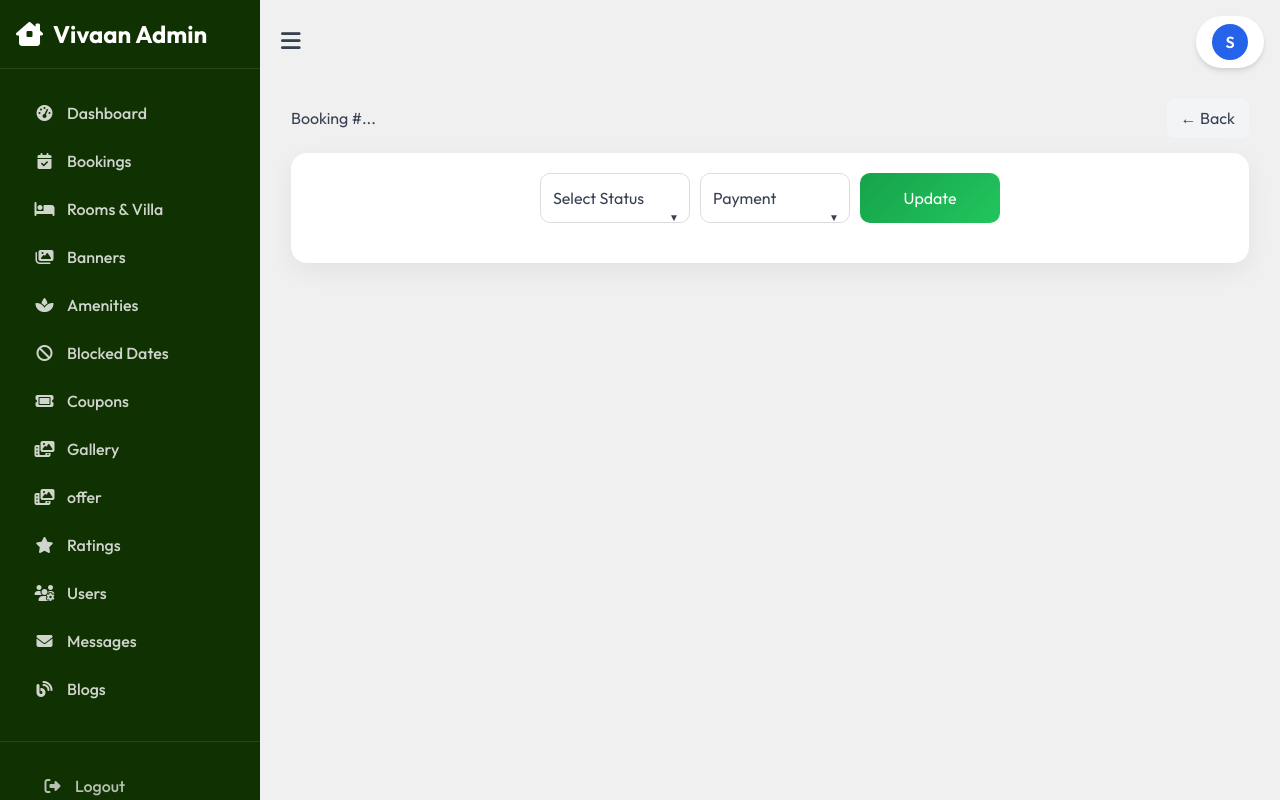
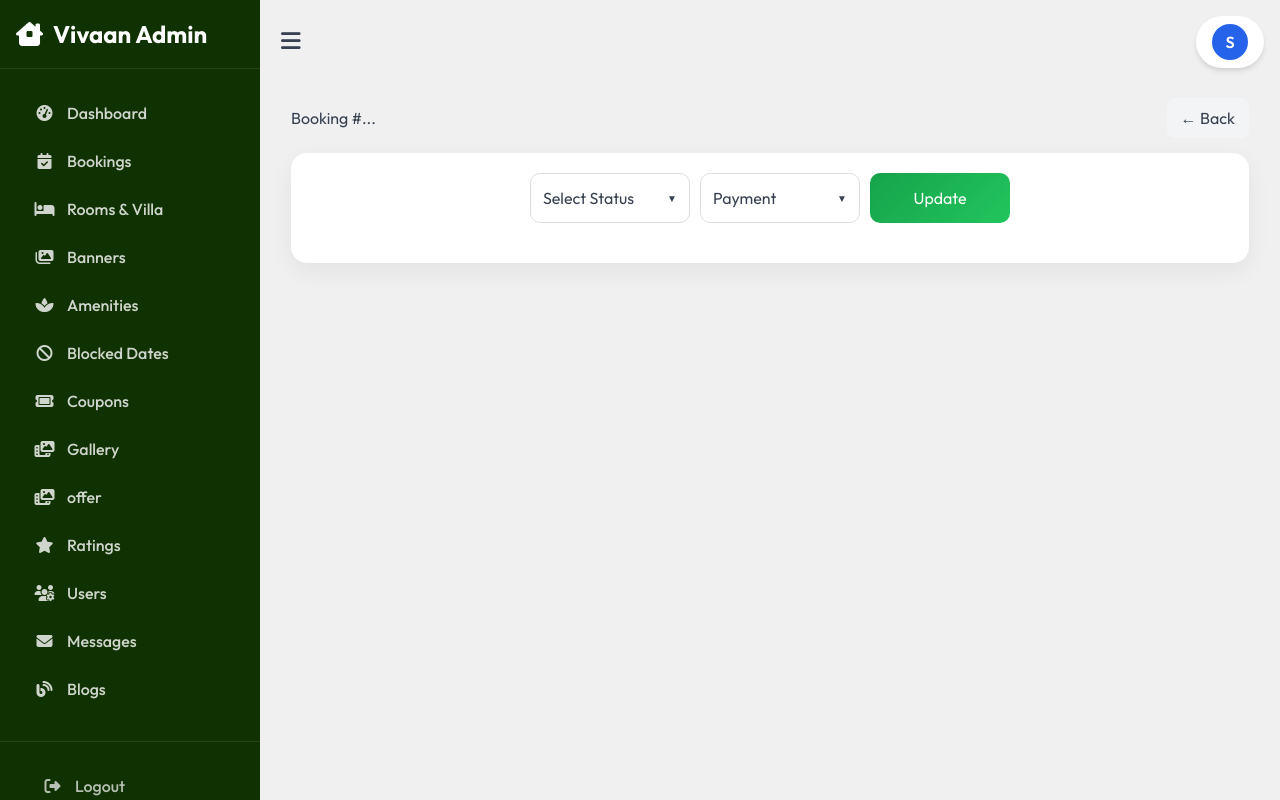
Before and after one commit to Anusha-muraboina/vivaan_formhouse, a Django app: page /vivvan_admin/booking-api-detail/1/ in a window 1280 px wide. Run offline with Django 4.2, Linux system fonts and the light colour scheme; the visitor is signed in with stand-in values (Sample User, id 1); parts of the project's set-up code (start-up, migrations or seed data) failed here and were passed over; some libraries are stand-ins or nearby versions.

Commit message:
updated the changes in the dashboard
updated the changes in the dashboard

```diff
--- a/resort/urls.py
+++ b/resort/urls.py
@@ -37,4 +37,7 @@ urlpatterns = [
     path("payment-processing/", views.payment_processing, name="payment_processing"),
     path("check-booking-status/", views.check_booking_status, name="check_booking_status"),
 
+
+    path('api/vivaan-offers/', views.VivaanOfferAPI , name="vivaan-offers-farmhouse"),
+
 ]
--- a/resort_project/settings.py
+++ b/resort_project/settings.py
@@ -127,7 +127,7 @@ DATABASES = {
         'NAME': 'vivaan_db',
         'USER': 'vivaan_user',
         'PASSWORD': 'Vivaanfarmhouse@123',
-        'HOST': '13.205.98.67',
+        'HOST': '127.0.0.1',
         'PORT': '3306',
         'OPTIONS': {
             'init_command': "SET sql_mode='STRICT_TRANS_TABLES'",
--- a/templates/adminpanel/booking_api_detail.html
+++ b/templates/adminpanel/booking_api_detail.html
@@ -23,8 +23,10 @@
         <div class="update-box">
 
             <!-- STATUS DROPDOWN -->
-            <div class="dropdown" onclick="toggleDropdown('statusDropdown')">
-                <div id="statusSelected">Select Status</div>
+            <div class="dropdown">
+                <div class="dropdown-selected" onclick="toggleDropdown('statusDropdown', event)">
+                    <span id="statusSelected">Select Status</span>
+                </div>
                 <div class="dropdown-menu" id="statusDropdown">
                     <div onclick="selectOption('status','pending')">Pending</div>
                     <div onclick="selectOption('status','confirmed')">Confirmed</div>
@@ -34,8 +36,10 @@
             </div>
 
             <!-- PAYMENT DROPDOWN -->
-            <div class="dropdown" onclick="toggleDropdown('paymentDropdown')">
-                <div id="paymentSelected">Payment</div>
+            <div class="dropdown">
+                <div class="dropdown-selected" onclick="toggleDropdown('paymentDropdown', event)">
+                    <span id="paymentSelected">Payment</span>
+                </div>
                 <div class="dropdown-menu" id="paymentDropdown">
                     <div onclick="selectOption('payment','pending')">Pending</div>
                     <div onclick="selectOption('payment','partial')">Partial</div>
@@ -104,16 +108,20 @@
     position:relative;
     background:#fff;
     border:1px solid #ddd;
-    padding:12px;
     border-radius:10px;
     cursor:pointer;
-    min-width:150px;
+    min-width:160px;
 }
 
-.dropdown:after {
+.dropdown-selected {
+    padding:12px;
+    display:flex;
+    justify-content:space-between;
+    align-items:center;
+}
+
+.dropdown-selected::after {
     content:"▼";
-    position:absolute;
-    right:10px;
     font-size:10px;
 }
 
@@ -192,14 +200,6 @@
         width:100%;
     }
 
-    .update-box {
-        position:sticky;
-        bottom:0;
-        background:#fff;
-        padding:10px;
-        border-top:1px solid #eee;
-    }
-
 }
 
 </style>
@@ -209,29 +209,46 @@
 let selectedStatus = "pending";
 let selectedPayment = "pending";
 
-/* TOGGLE */
-function toggleDropdown(id) {
-    document.getElementById(id).style.display =
-        document.getElementById(id).style.display === "block" ? "none" : "block";
+/* TOGGLE DROPDOWN */
+function toggleDropdown(id, event) {
+    event.stopPropagation();
+
+    document.querySelectorAll(".dropdown-menu").forEach(menu => {
+        if (menu.id !== id) {
+            menu.style.display = "none";
+        }
+    });
+
+    let dropdown = document.getElementById(id);
+
+    dropdown.style.display =
+        dropdown.style.display === "block" ? "none" : "block";
 }
 
-/* SELECT */
+/* SELECT OPTION */
 function selectOption(type, value) {
 
     if(type === "status"){
         selectedStatus = value;
-        document.getElementById("statusSelected").innerText = value;
+        document.getElementById("statusSelected").innerText = value.toUpperCase();
         document.getElementById("statusDropdown").style.display="none";
     }
 
     if(type === "payment"){
         selectedPayment = value;
-        document.getElementById("paymentSelected").innerText = value;
+        document.getElementById("paymentSelected").innerText = value.toUpperCase();
         document.getElementById("paymentDropdown").style.display="none";
     }
 }
 
-/* LOAD */
+/* CLOSE ON OUTSIDE CLICK */
+document.addEventListener("click", function () {
+    document.querySelectorAll(".dropdown-menu").forEach(menu => {
+        menu.style.display = "none";
+    });
+});
+
+/* LOAD BOOKING */
 function loadBooking() {
 
 fetch(`https://farmhouseshyderabad.com/farmhouse_admin/owner/bookings/detail/{{ booking_id }}/`, {
@@ -254,8 +271,8 @@ fetch(`https://farmhouseshyderabad.com/farmhouse_admin/owner/bookings/detail/{{
     selectedStatus = data.status;
     selectedPayment = data.payment_status;
 
-    document.getElementById("statusSelected").innerText = data.status;
-    document.getElementById("paymentSelected").innerText = data.payment_status;
+    document.getElementById("statusSelected").innerText = data.status.toUpperCase();
+    document.getElementById("paymentSelected").innerText = data.payment_status.toUpperCase();
 
     document.getElementById("booking-detail").innerHTML = `
         <div class="section">
@@ -284,7 +301,7 @@ fetch(`https://farmhouseshyderabad.com/farmhouse_admin/owner/bookings/detail/{{
 });
 }
 
-/* UPDATE */
+/* UPDATE BOOKING */
 function updateBooking() {
 
 fetch(`https://farmhouseshyderabad.com/farmhouse_admin/owner/bookings/{{ booking_id }}/update/`, {
@@ -300,12 +317,12 @@ fetch(`https://farmhouseshyderabad.com/farmhouse_admin/owner/bookings/{{ booking
     })
 })
 .then(()=>{
-    alert("Updated the status");
+    alert("Updated successfully ✅");
     loadBooking();
 });
 }
 
-
+/* CSRF */
 function getCSRFToken(){
     return document.cookie
         .split("; ")
```
Also changed, not shown: resort/views.py (+34 -0 lines).
